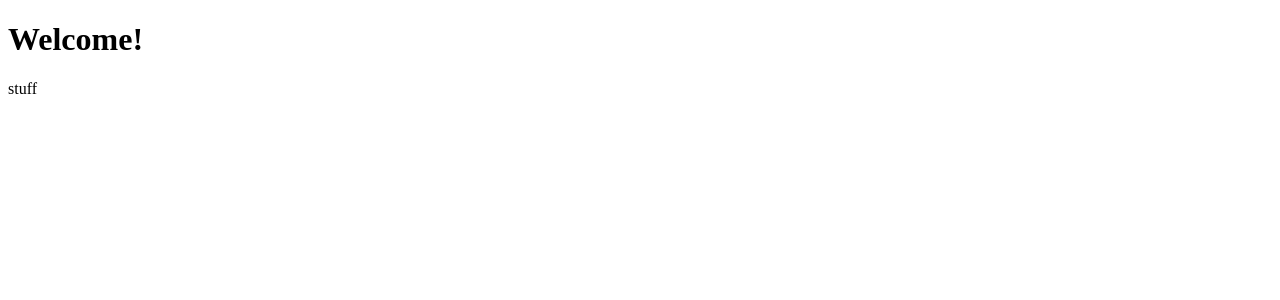
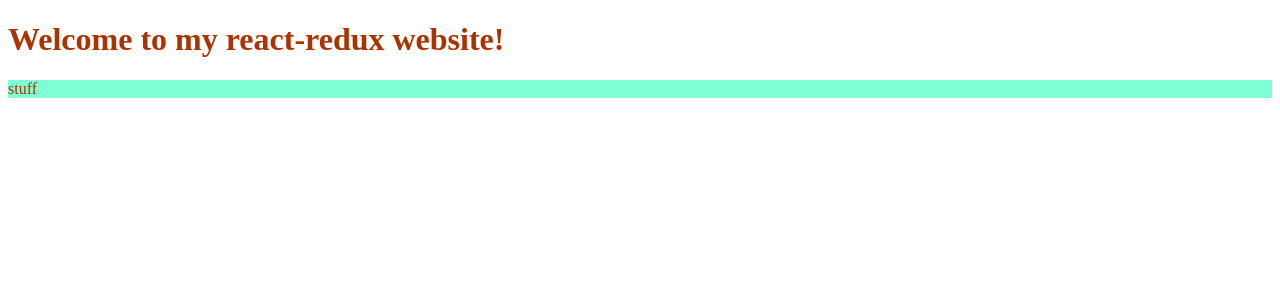
Before and after one commit to marklimm/react-redux-app, a Next.js app: page / in a window 1280 px wide. Shown: the top 300 px of the page. Built offline with nearby package versions, Linux system fonts and the light colour scheme.

Commit message:
adding scss to the project

```diff
--- a/package.json
+++ b/package.json
@@ -50,11 +50,13 @@
   "dependencies": {
     "next": "^10.2.3",
     "react": "^17.0.2",
-    "react-dom": "^17.0.2"
+    "react-dom": "^17.0.2",
+    "sass": "^1.34.0"
   },
   "dependenciesComments": {
     "next": "SSG react web framework",
     "react": "javascript HTML rendering library",
-    "react-dom": "connect react to the HTML DOM"
+    "react-dom": "connect react to the HTML DOM",
+    "sass": "CSS extension"
   }
 }
--- /dev/null
+++ b/pages/_app.scss
@@ -0,0 +1,9 @@
+body {
+  color: #aa3300;
+
+
+
+
+
+
+}
--- a/pages/_app.tsx
+++ b/pages/_app.tsx
@@ -2,6 +2,9 @@ import React, { FunctionComponent } from 'react'
 import Head from 'next/head'
 
 import { AppProps } from 'next/app'
+
+//  import a root level SCSS file
+import './_app.scss'
 
 const MyApp: FunctionComponent<AppProps> = ({
   Component,
--- /dev/null
+++ b/pages/index.module.scss
@@ -0,0 +1,5 @@
+
+
+.thisDiv {
+  background-color: aquamarine;
+}
--- a/pages/index.tsx
+++ b/pages/index.tsx
@@ -2,7 +2,7 @@ import React, { FunctionComponent } from 'react'
 import { GetStaticProps } from 'next'
 import Head from 'next/head'
 
-// import styles from './index.module.scss'
+import styles from './index.module.scss'
 
 interface HomePageProps {
   name: string
@@ -17,10 +17,10 @@ const HomePage: FunctionComponent<HomePageProps> = ({
         <title>React-redux demo website</title>
         <meta name='description' content='A demo react-redux website'></meta>
       </Head>
-      {/* className={styles.descriptionArea} */}
+
       <div>
-        <h1>Welcome!</h1>
-        <div>{name}</div>
+        <h1>Welcome to my react-redux website!</h1>
+        <div className={styles.thisDiv}>{name}</div>
       </div>
     </>
   )
```
Also changed, not shown: .eslintrc.js, 1 other file (tests, documents, lock files or other folders).
